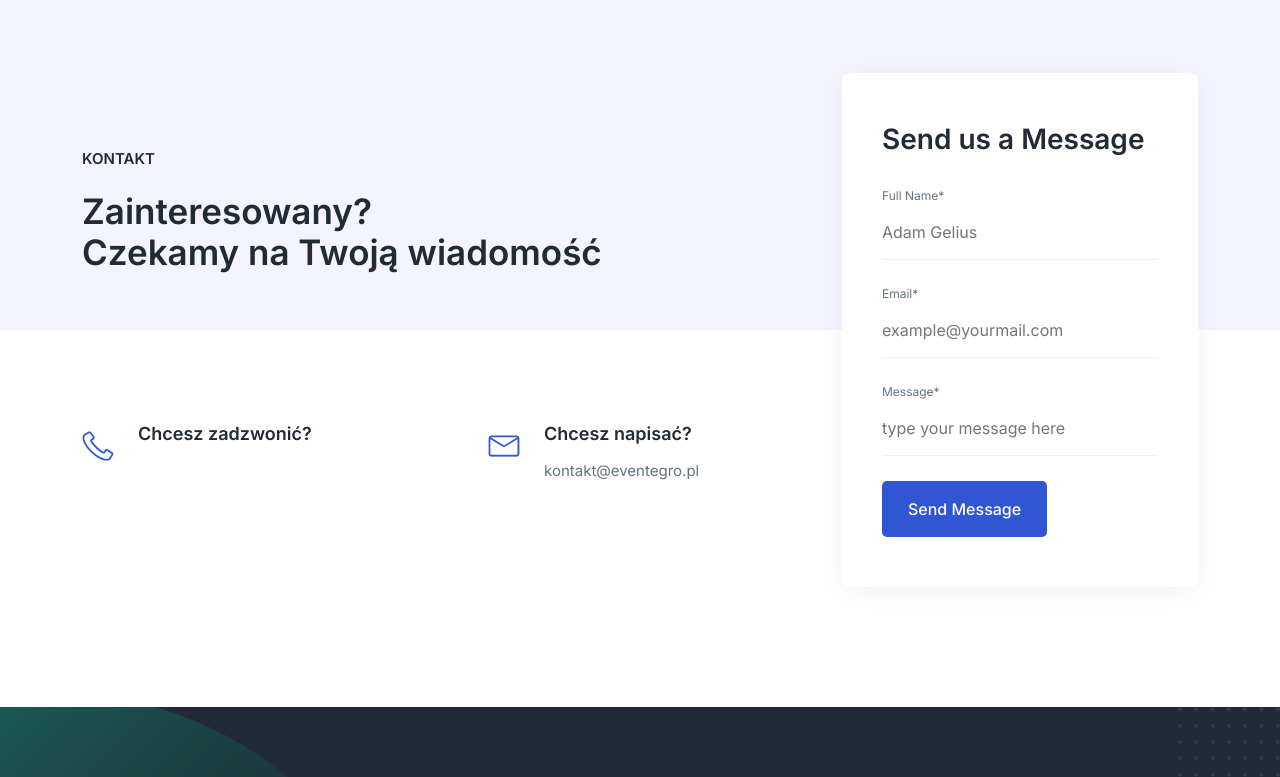
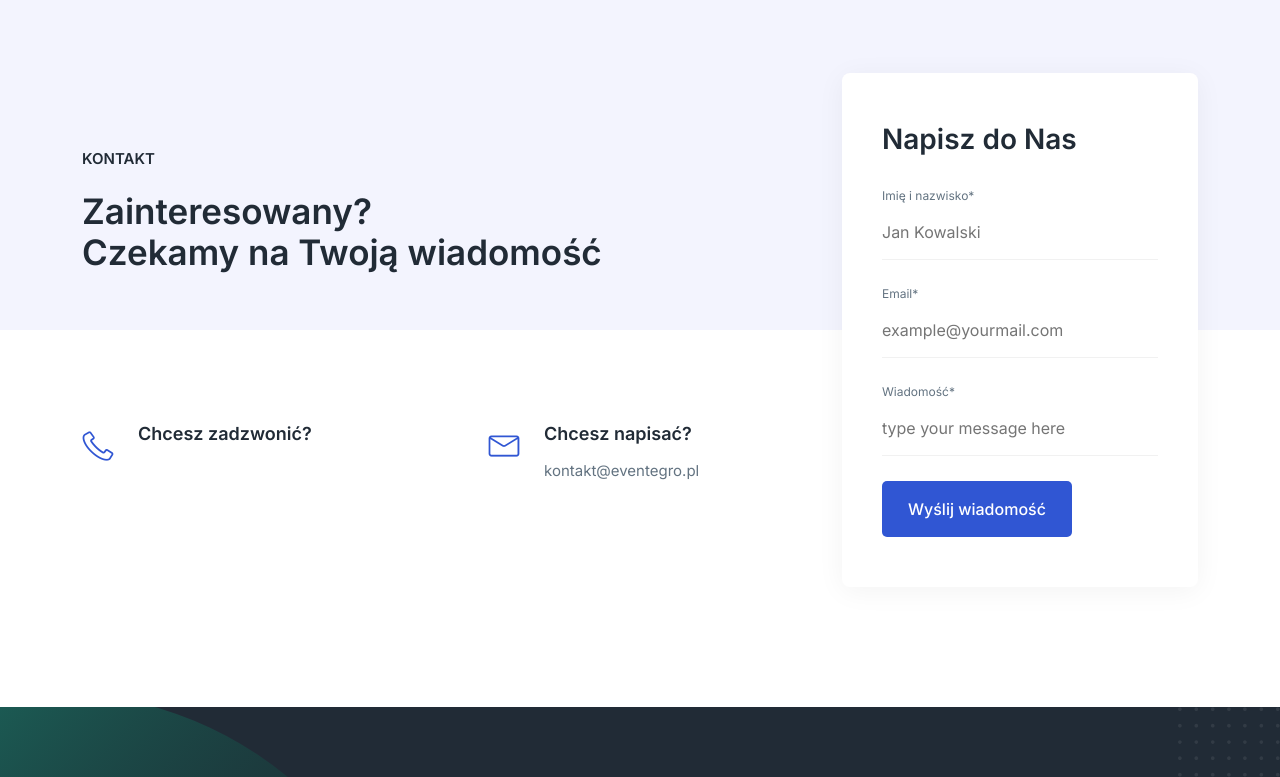
Before and after one commit to arveduil/eventegro-landing, a plain HTML site: page index.html in a window 1280 px wide. Shown: the part 1960-2737 px from the top of the page. Drawn offline with Linux system fonts and the light colour scheme.

Commit message:
Update texts

```diff
--- a/index.html
+++ b/index.html
@@ -409,18 +409,18 @@
               class="ud-contact-form-wrapper wow fadeInUp"
               data-wow-delay=".2s"
             >
-              <h3 class="ud-contact-form-title">Send us a Message</h3>
+              <h3 class="ud-contact-form-title">Napisz do Nas</h3>
               <form class="ud-contact-form"
               action="https://formspree.io/f/xdknzvpr"
               method="POST"
               >
                 <div class="ud-form-group"                >
                 <form>
-                  <label for="fullName">Full Name*</label>
+                  <label for="fullName">Imię i nazwisko*</label>
                   <input
                     type="text"
                     name="fullName"
-                    placeholder="Adam Gelius"
+                    placeholder="Jan Kowalski"
                   />
                 </div>
                 <div class="ud-form-group">
@@ -440,7 +440,7 @@
                   /> -->
                 </div>
                 <div class="ud-form-group">
-                  <label for="message">Message*</label>
+                  <label for="message">Wiadomość*</label>
                   <textarea
                     name="message"
                     rows="1"
@@ -449,7 +449,7 @@
                 </div>
                 <div class="ud-form-group mb-0">
                   <button type="submit" class="ud-main-btn">
-                    Send Message
+                    Wyślij wiadomość
                   </button>
                 </div>
               </form>
```
